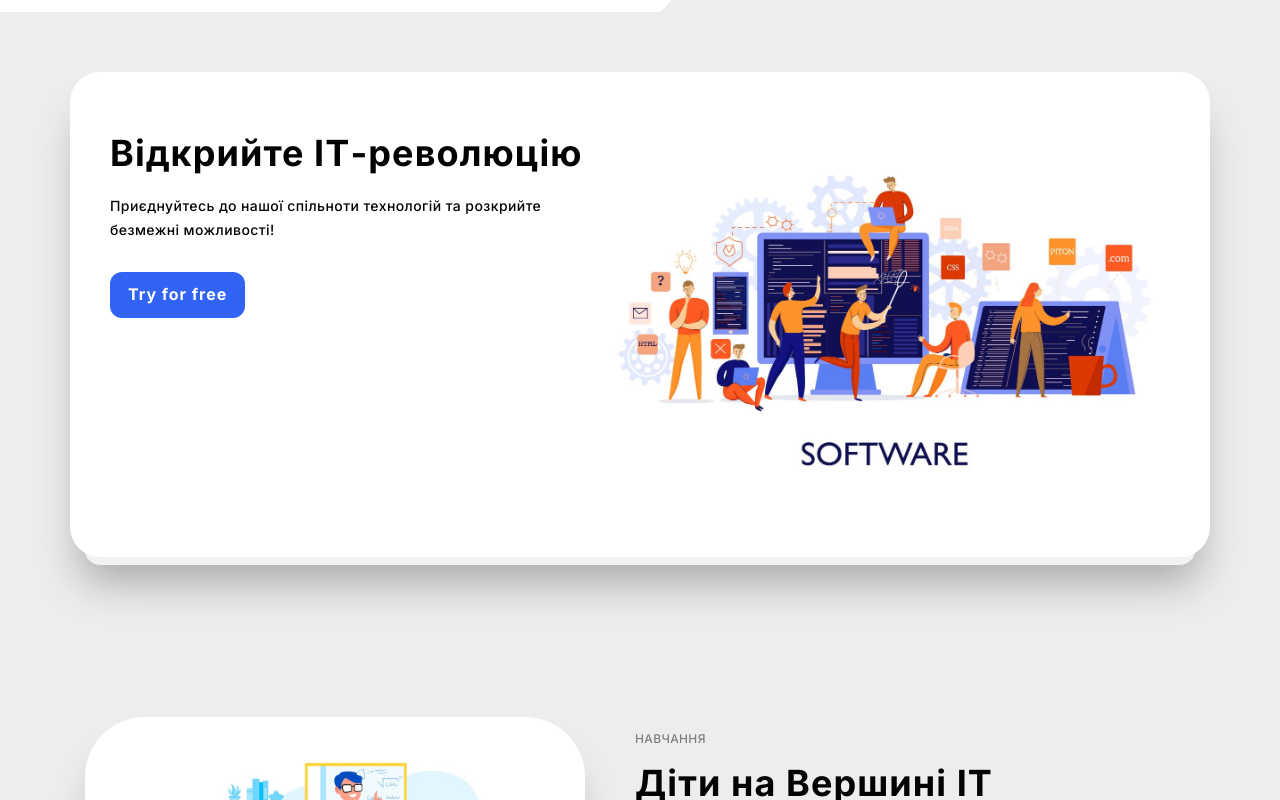
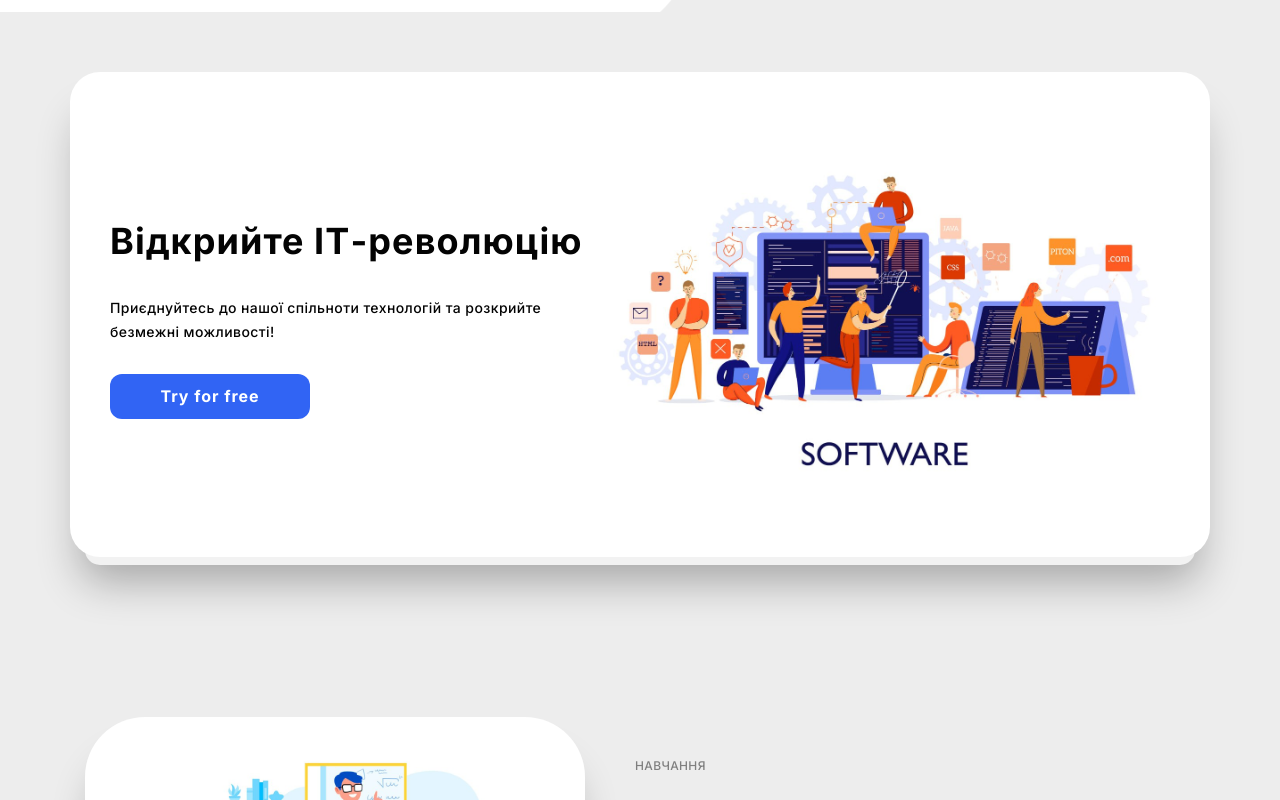
Before and after one commit to Makssik/codespark, a React (Create React App) app: page / in a window 1280 px wide. Shown: the part 560-1360 px from the top of the page. Built offline with nearby package versions, Linux system fonts and the light colour scheme.

Commit message:
minor fix

```diff
--- a/src/components/ContactForm/ContactForm.jsx
+++ b/src/components/ContactForm/ContactForm.jsx
@@ -41,7 +41,7 @@
   return (
     <section className="contact">
       <div className="container">
-        <div className="half-wrapper">
+        <div className="contact__half-wrapper">
           <h2 className="title">Зв'яжіться з нами</h2>
           <p className="subtitle">
             Досліджуйте майбутнє разом з нами. Не соромтеся зв'язатися.
--- a/src/sass/_basedecoration.scss
+++ b/src/sass/_basedecoration.scss
@@ -131,15 +131,15 @@
   background-color: $background-color;
 }
 
-// .half-wrapper {
-//   display: flex;
-//   flex-direction: column;
-//   justify-content: center;
-//   button {
-//     width: 200px;
-//   }
+.half-wrapper {
+  display: flex;
+  flex-direction: column;
+  justify-content: center;
+  button {
+    width: 200px;
+  }
 
-//   @media screen and (max-width: 768px) {
-//     align-items: center;
-//   }
-// }
+  @media screen and (max-width: 768px) {
+    align-items: center;
+  }
+}
```
